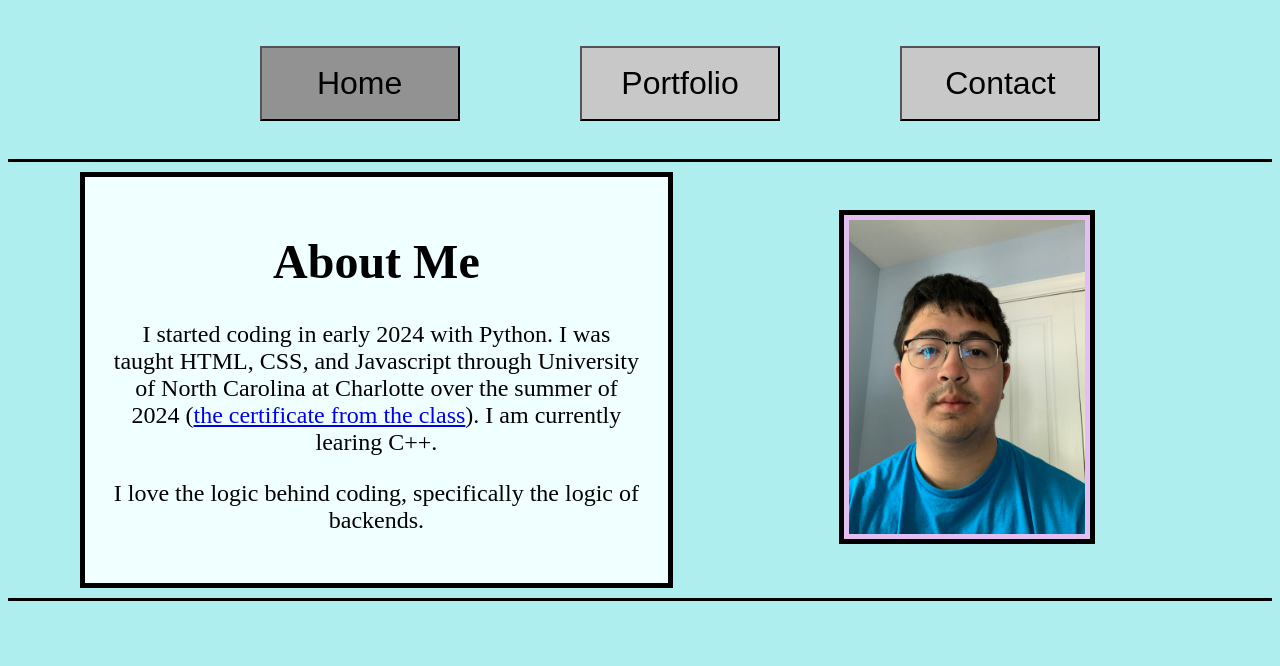
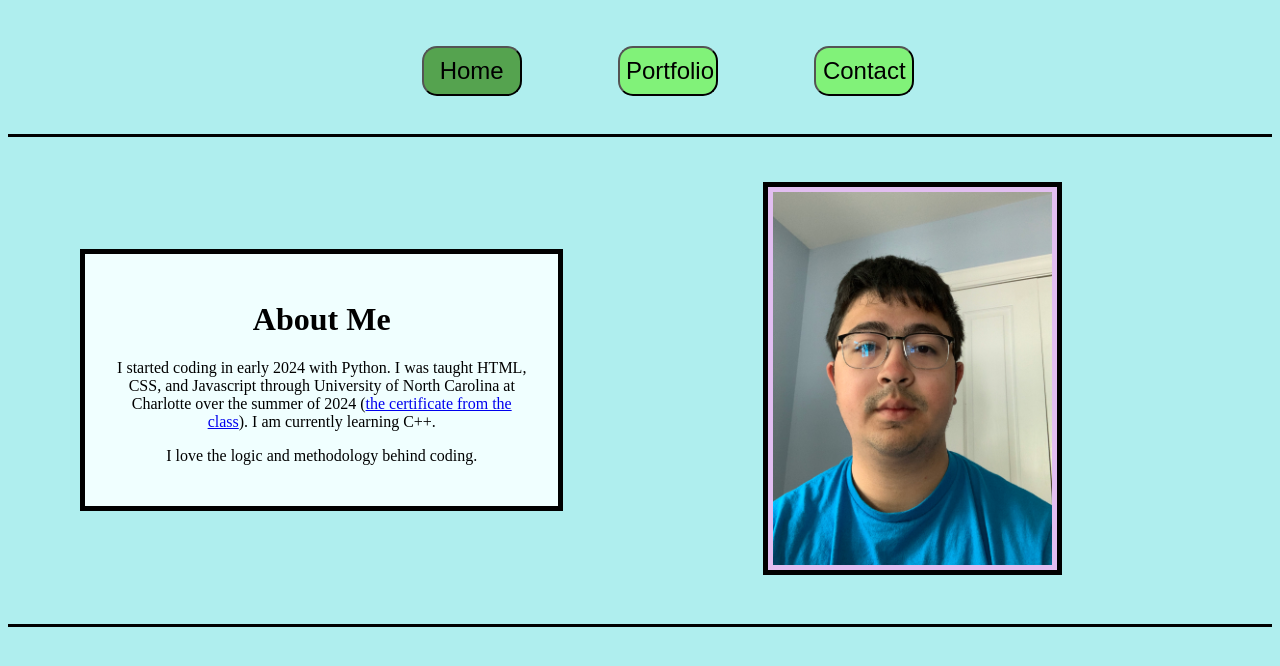
Before and after one commit to Rovak0/reactPortfolio, a React (Vite) app: page / in a window 1280 px wide. Shown: the top 666 px of the page. Built offline with nearby package versions, Linux system fonts and the light colour scheme.

Commit message:
minor tweaks

```diff
--- a/src/App.css
+++ b/src/App.css
@@ -17,38 +17,124 @@ ul > li{
 }
 
 .navListItem {
-    /* text-align: center; */
     font-size: 200%;
-    /* padding: 3%; */
-    margin-top:1%;
+    /* margin-top:1%;
     margin-bottom:1%;
     margin-right:5%;
-    margin-left:5%;
-    /* background-color: blue; */
+    margin-left:5%; */
 }
 
 .navButton {
-    width:200px;
+    /* width:200px; */
     /* display: block; */
     /* width:200%; */
-    height:75px;
-    font-size:100%;
-    background-color: rgb(200, 200, 200);
+    /* font-size:100%; */
+    background-color: rgb(129, 242, 121);
 }
 
 .navButton:hover {
-    background-color: rgb(146, 146, 146);
+    background-color: rgb(85, 163, 79);
+    /* background-color: rgb(146, 146, 146); */
 }
 
 .selected {
-    width:200px;
-    /* display: block; */
-    /* width:200%; */
-    height:75px;
-    font-size:100%;
-    background-color: rgb(146, 146, 146);
-    /* background-color: rgb(57, 144, 0); */
+    /* background-color: rgb(146, 146, 146); */
+    background-color: rgb(85, 163, 79);
 }
+
+/* the scaling part */
+@media screen and (min-width: 3000px ){
+    .navButton {
+        border-radius: 20px;
+        width:200px;
+        font-size:100%;
+        height:75px;
+        text-align: center;
+    }
+    .selected {
+        border-radius: 20px;
+        width:200px;
+        font-size:100%;
+        height:75px;
+        text-align: center;
+    }
+    .navListItem {
+        margin-top:1%;
+        margin-bottom:1%;
+        margin-right:5%;
+        margin-left:5%;
+        text-align: center;
+    }
+    .projectCard{
+        font-size:200%;
+        box-shadow: 0 0 50px #cd82ed;
+    }
+
+    .aboutMe{
+        font-size: 200%;
+    }
+}
+
+@media screen and (max-width: 2999px ){
+    .navButton {
+        border-radius: 15px;
+        width:150px;
+        font-size:100%;
+        height:50px;
+        text-align: center;
+    }
+    .selected {
+        border-radius: 15px;
+        width:150px;
+        font-size:100%;
+        height:50px;
+        text-align: center;
+    }
+    .navListItem {
+        margin-top:1%;
+        margin-bottom:1%;
+        margin-right:5%;
+        margin-left:3%;
+        text-align: center;
+    }
+    .projectCard{
+        font-size:150%;
+        box-shadow: 0 0 35px #cd82ed;
+    }
+
+    .aboutMe{
+        font-size: 150%;
+    }
+}
+
+@media screen and (max-width: 1499px ){
+    .navButton {
+        width:100px;
+        font-size:75%;
+        height:50px;
+        text-align: center;
+    }
+    .selected {
+        width:100px;
+        font-size:75%;
+        height:50px;
+        text-align: center;
+    }
+    .navListItem {
+        margin-top:1%;
+        margin-bottom:1%;
+        margin-right:5%;
+        margin-left:3%;
+        text-align: center;
+    }
+    .projectCard{
+        font-size:100%;
+    }
+    .aboutMe{
+        font-size: 100%;
+    }
+}
+
 
 .headerBarBase{
     padding: 10px;
@@ -70,7 +156,6 @@ ul > li{
     display: flex;
     /* justify-content: center; */
     align-items: center;
-    font-size: 150%;
 }
 
 .aboutMeText{
@@ -99,13 +184,11 @@ ul > li{
     border: solid 5px;
     /* background-color: rgba(240, 255, 255, 0.473); */
     background-color: #E2BEF1;
-
 }
 
 
 
 
-/* aboutMeSub */
 
 /* projectList */
 .projectList{
--- a/src/assets/projectSeed.js
+++ b/src/assets/projectSeed.js
@@ -13,6 +13,7 @@ import orbitsVideo from "./projectImages/orbits.mp4";
 const Cathedral = {
     name: "Cathedral",
     image: onlineChessImg,
+    live: "https://cathedralonline.onrender.com/",
     gitHub: "https://github.com/Rovak0/cathedralOnline",
     notes: "Cathedral is an online chess game that can host 2 players.  It is built with JavaScript and uses an express server communicating with a postgres SQL database through sequelize library."
     };
@@ -29,14 +30,16 @@ const pythonChess = {
     name: "Chess (Python)",
     gitHub: "https://github.com/Rovak0/Chess-python",
     image: pythonChessImg,
-    notes: "This is a version of chess built in python using the Pygame library."
+    notes: "This is a version of chess built in python using the Pygame library.",
+    noLive: true
 };
 
 const orbits = {
     name: "Orbits",
     gitHub: "https://github.com/Rovak0/orbits",
     notes: "This is a python program that simulates the effects of gravity on orbs.  Built using Pygame.",
-    video: orbitsVideo
+    video: orbitsVideo,
+    noLive: true
 };
 
 
--- a/src/components/Projects/project.jsx
+++ b/src/components/Projects/project.jsx
@@ -14,36 +14,31 @@ export default function projectCard(project) {
         <>
             <div className="projectCard">
                 <h2 className="fw-bold mb-1">{project.children.name}</h2>
-                {/* <img src={image}> </img> */}
                 {(project.children.image || project.children.video)? (
-                    // <img src={project.children.image}> </img>
                     (project.children.image ? (
                         <img className="projectImg" src={project.children.image}></img>
                     ):(
-                        // <img className="projectImg" src={project.children.image}></img>
                         <video className="projectVideo" src={project.children.video} controls autoPlay="autoPlay" loop>
-                             {/* <source  src={project.children.video} type="video/mp4"> </source> */}
                          </video>
                     ))
                   ) : (
-                    // now it goes into another if case to check for video
-                    // {project.children.image ? (
-                    //     <img className="projectImg" src={project.children.image}></img>
-
-                    //   ) : (
-                    //     <p className="mb-1">There currently is no imgae</p>
-                    // )}
                     <p className="mb-1">There currently is no image</p>
                 )}
                 <br></br>
                 <a href={project.children.gitHub}>Find it on Github</a>
                 {/* line break */}
                 <br></br>
+                <br></br>
                 {/* this is an if block to manage live site */}
-                {project.children.live ? (
-                    <a href={project.children.live}>Check out the live site!</a>
+                {(project.children.live || project.children.noLive)? (
+                    // <img src={project.children.image}> </img>
+                    (project.children.live ? (
+                        <a href={project.children.live}>Check out the live site!</a>
+                    ):(
+                        <p className="mb-1">This is a standalone application.  </p>
+                    ))
                   ) : (
-                    <p className="mb-1">There currently is no live site</p>
+                    <p className="mb-1">There currently is no image</p>
                 )}
                 {project.children.notes ? (
                     <p> {project.children.notes} </p>
--- a/src/pages/aboutMe.jsx
+++ b/src/pages/aboutMe.jsx
@@ -20,9 +20,9 @@ export default function AboutMe() {
                         UNC Charlotte over the summer of 2024.  I am currently learing C++.</p> */}
                     <p>I started coding in early 2024 with Python.  I was taught HTML, CSS, and Javascript through University of North Carolina at Charlotte
                         over the summer of 2024 (<a href="https://www.credly.com/badges/bc7e1fec-64cb-426b-b3b0-a68965c4911a/public_url">
-                        the certificate from the class</a>).  I am currently learing C++.
+                        the certificate from the class</a>).  I am currently learning C++.
                     </p>
-                    <p>I love the logic behind coding, specifically the logic of backends.</p>
+                    <p>I love the logic and methodology behind coding.  </p>
                 </div>
                 <div className="aboutMePhoto">
                     <img className="photoOfMe" src={photo}></img>
```
